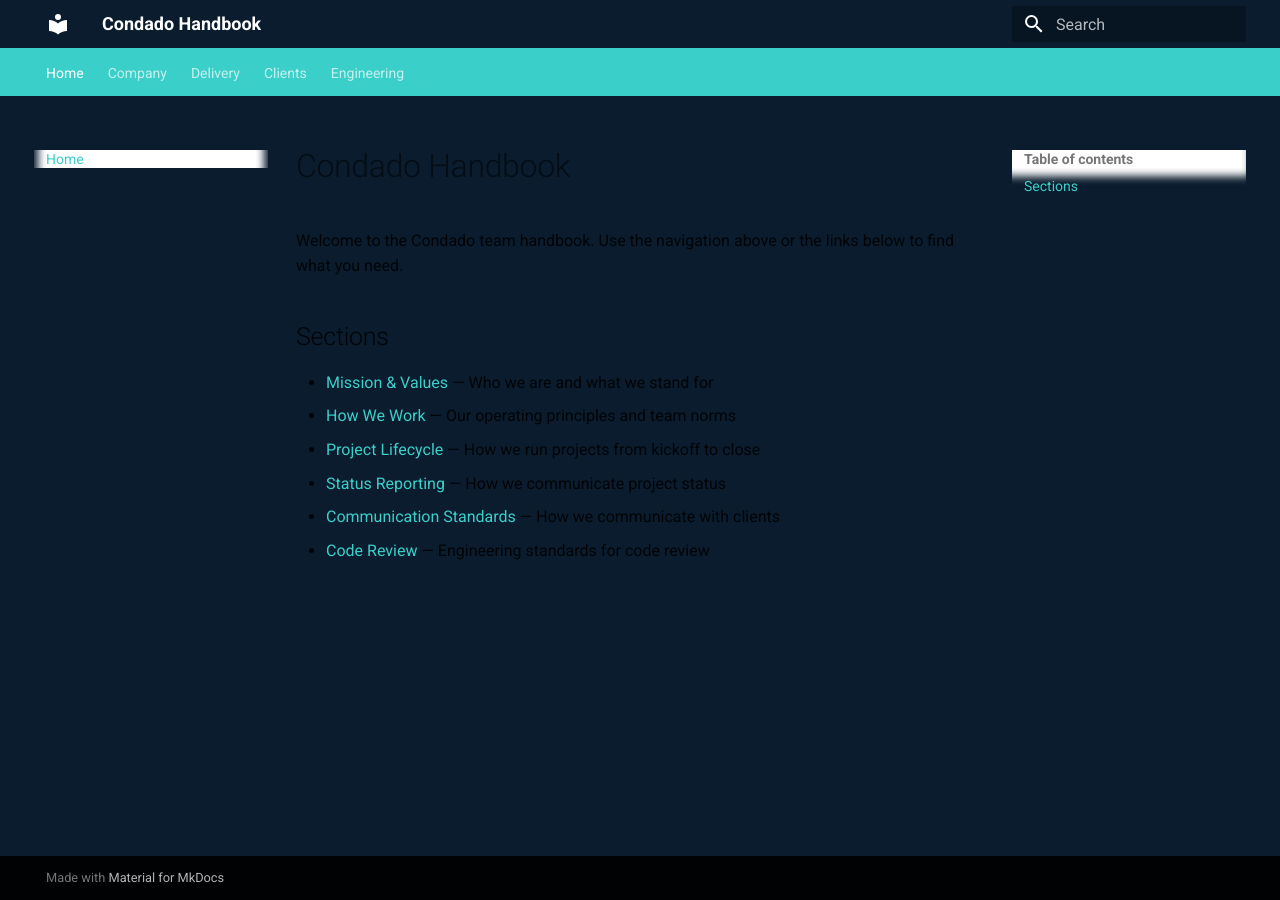
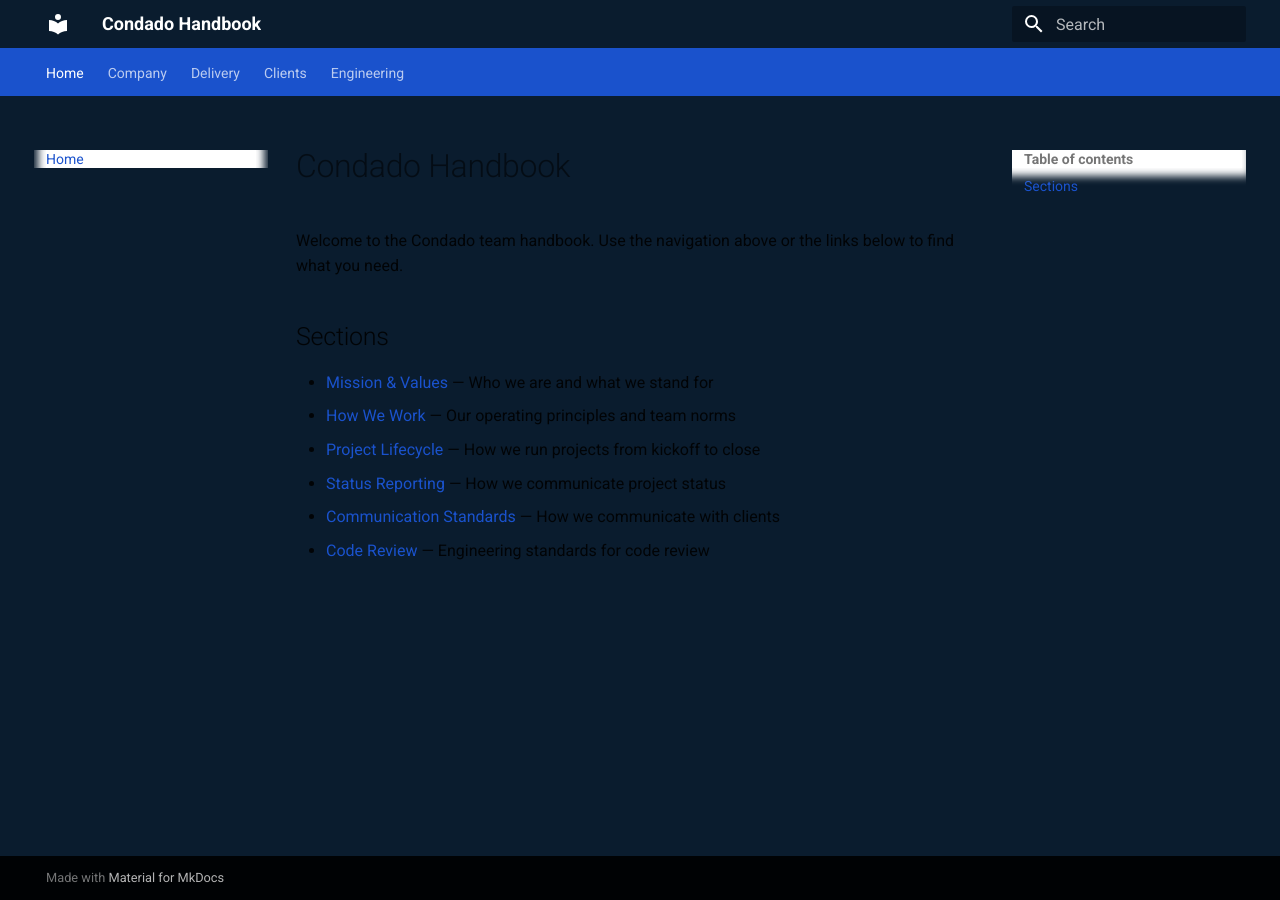
Before and after one commit to dynomisaac-welch/Handbook, an MkDocs documentation site: the page built from docs/index.md, in a window 1280 px wide. Built offline with MkDocs 1.6.1 and Material for MkDocs 9.7.7, drawn with Linux system fonts in a browser that asks for light colours.

Commit message:
update primary color to #1a52cc
Co-Authored-By: Claude Sonnet 4.6 <noreply@anthropic.com>

```diff
--- a/docs/stylesheets/extra.css
+++ b/docs/stylesheets/extra.css
@@ -1,7 +1,7 @@
 :root {
-  --md-primary-fg-color: #3bcfc9;
-  --md-primary-fg-color--light: #5dd9d4;
-  --md-primary-fg-color--dark: #2aada8;
+  --md-primary-fg-color: #1a52cc;
+  --md-primary-fg-color--light: #3d6fd4;
+  --md-primary-fg-color--dark: #1340a8;
   --md-accent-fg-color: #007bff;
   --md-accent-fg-color--transparent: #007bff1a;
 }
```
